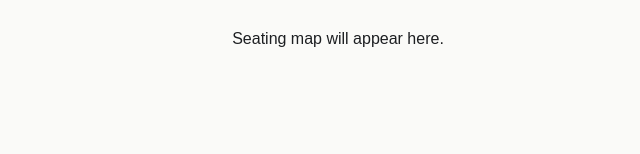
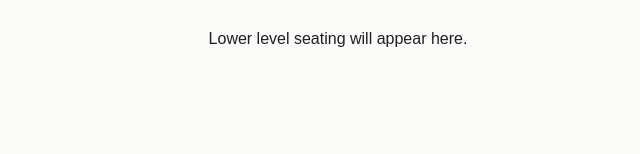
Before and after one commit to agurbanova22777/ada-c101-ticketing, a plain HTML site: page index.html in a window 1280 px wide. Both pictures are taken after a click on the button "Lower Level". Shown: the part 646-800 px from the top of the page, 102-742 px from the left. Drawn offline with Linux system fonts and the light colour scheme.

Commit message:
add basic JavaScript structure

```diff
--- a/index.html
+++ b/index.html
@@ -128,5 +128,6 @@
         <p>ADA University | Auditorium Ticketing Project</p>
     </footer>
 
+    <script src="script.js"></script>
 </body>
 </html>
--- a/script.js
+++ b/script.js
@@ -0,0 +1,32 @@
+
+const lowerLevelButton = document.getElementById("lower-level-tab");
+const upperLevelButton = document.getElementById("upper-level-tab");
+const seatMap = document.getElementById("seat-map");
+
+let currentLevel = "lower";
+
+function showLevel(level) {
+    currentLevel = level;
+
+    if (level === "lower") {
+        lowerLevelButton.classList.add("active");
+        upperLevelButton.classList.remove("active");
+        seatMap.innerHTML = "<p>Lower level seating will appear here.</p>";
+    } else {
+        upperLevelButton.classList.add("active");
+        lowerLevelButton.classList.remove("active");
+        seatMap.innerHTML = "<p>Upper level seating will appear here.</p>";
+    }
+
+    console.log("Current level:", currentLevel);
+}
+
+lowerLevelButton.addEventListener("click", function () {
+    showLevel("lower");
+});
+
+upperLevelButton.addEventListener("click", function () {
+    showLevel("upper");
+});
+
+console.log("ADA Auditorium Ticketing System initialized.");
```
